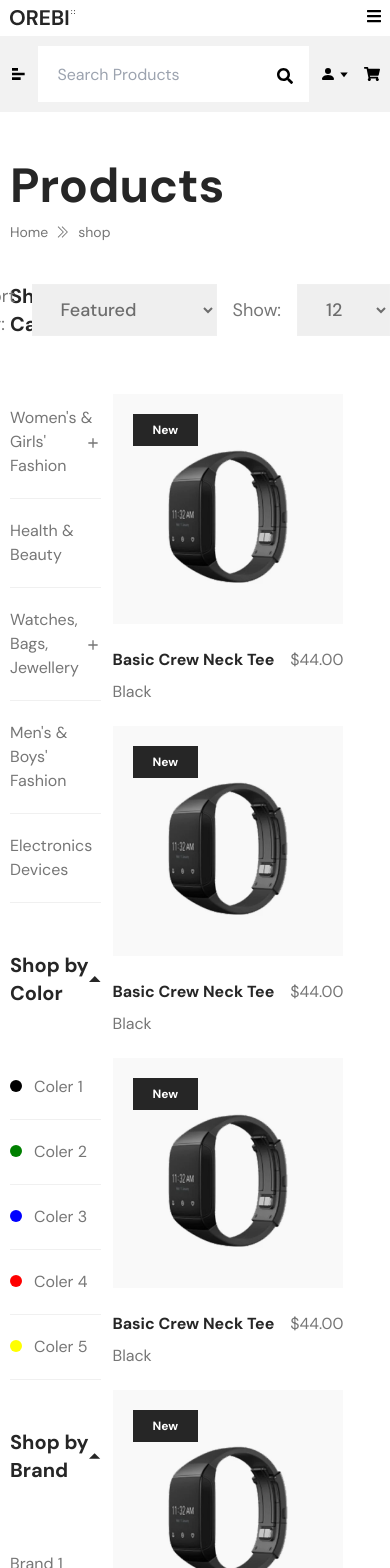
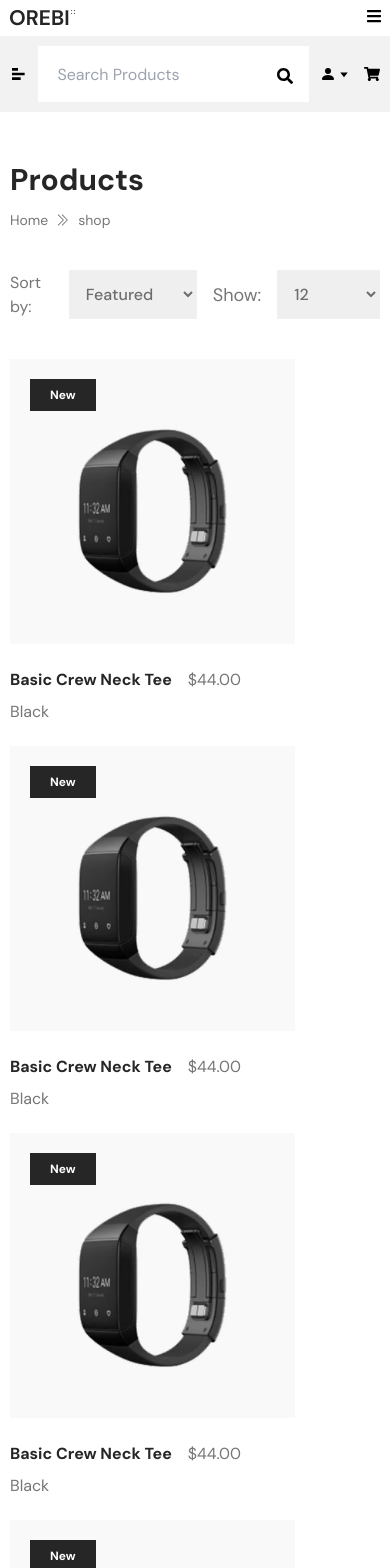
Before and after one commit to Tamim-dev/Orebi, a React (Create React App) app: page /shop in a window 390 px wide. Shown: the top 1568 px of the page. Built offline with nearby package versions, Linux system fonts and the light colour scheme.

Commit message:
responsive

```diff
--- a/src/components/Arrivals.js
+++ b/src/components/Arrivals.js
@@ -24,52 +24,34 @@ const Arrivals = () => {
         }
       },
       {
-        breakpoint: 1025,
+        breakpoint: 1023,
         settings: {
-          slidesToShow: 3,
+          slidesToShow: 2,
           slidesToScroll: 1,
           initialSlide: 2
         }
       },
       {
-        breakpoint: 880,
+        breakpoint: 610,
         settings: {
-          slidesToShow: 3,
-          slidesToScroll: 1,
-          initialSlide: 2
+          slidesToShow: 2,
+          slidesToScroll: 1
         }
       },
       {
-        breakpoint: 768,
-        settings: {
-          slidesToShow: 3,
-          slidesToScroll: 1,
-          initialSlide: 2
-        }
-      },
-      {
-        breakpoint: 734,
-        settings: {
-          slidesToShow: 3,
-          slidesToScroll: 1,
-          initialSlide: 2
-        }
-      },
-      {
-        breakpoint: 685,
-        settings: {
-          slidesToShow: 1,
-          slidesToScroll: 1,
-          initialSlide: 2
-        }
-      },
-      {
-        breakpoint: 414,
+        breakpoint: 600,
         settings: {
           slidesToShow: 1,
           slidesToScroll: 1
         }
-      }
+      },
+      {
+        breakpoint: 428,
+        settings: {
+          slidesToShow: 1,
+          slidesToScroll: 1
+        }
+      },
     ]
   };
 
--- a/src/components/layout/Leftsidebarheading.js
+++ b/src/components/layout/Leftsidebarheading.js
@@ -8,24 +8,24 @@ const Leftsidebarheading = ({ dropdown, droptilte, data }) => {
   let [showicon, setShowicon] = useState(dropdown);
 
   return (
-    <div className=" mb-12">
+    <div className="mb-5 lg:mb-12">
       {drop ? (
         <div
           onClick={() => setShowicon(!showicon)}
-          className=" mb-12 flex cursor-pointer items-center justify-between"
+          className="mb-5 lg:mb-12 flex cursor-pointer items-center justify-between"
         >
-          <h2 className=" font-dm text-xl font-bold text-cdrop ">
+          <h2 className=" font-dm md:text-xl font-bold text-cdrop ">
             {droptilte}
           </h2>
           {showicon ? (
-            <GoTriangleUp className=" font-dm text-xl font-bold text-cdrop " />
+            <GoTriangleUp className=" font-dm md:text-xl font-bold text-cdrop " />
           ) : (
-            <GoTriangleDown className=" font-dm text-xl font-bold text-cdrop " />
+            <GoTriangleDown className=" font-dm md:text-xl font-bold text-cdrop " />
           )}
         </div>
       ) : (
         <div>
-          <h2 className=" mb-12 font-dm text-xl font-bold text-cdrop">
+          <h2 className="mb-5 lg:mb-12 font-dm md:text-xl font-bold text-cdrop">
             {droptilte}
           </h2>
         </div>
--- a/src/components/layout/PageHeading.js
+++ b/src/components/layout/PageHeading.js
@@ -5,7 +5,7 @@ import {TfiAngleDoubleRight} from "react-icons/tfi"
 const PageHeading = ({ tilte }) => {
   return (
     <div className="lg:mt-24 mt-10">
-      <h1 className="font-dm text-5xl font-bold text-cdrop">{tilte}</h1>
+      <h1 className="font-dm lg:text-5xl text-3xl font-bold text-cdrop">{tilte}</h1>
       <p className="font-dm text-sm mt-3 text-cGrey flex items-center gap-x-2">
         <Link to="/">Home</Link> <TfiAngleDoubleRight/>
         {window.location.pathname.split("/")}
--- a/src/components/layout/Product.js
+++ b/src/components/layout/Product.js
@@ -8,7 +8,7 @@ import { BsFillCartFill } from "react-icons/bs";
 const Product = ({ imgsrc, badge, productName, productPrice,productColor }) => {
   return (
     <>
-      <div className="sm:flex-wrap tablet:max-tablet2:max-w-[220px] tablet:max-tablet2:max-h-[220px] ipad:max-ipad2:max-w-[320px] ipad:max-ipad2:max-h-[320px] lg:w-[376px] lg:h-[376px] xl:max-2xl:h-[300px] xl:max-2xl:w-[300px] w-[230px] h-[230px] group relative overflow-y-hidden ">
+      <div className="sm:flex-wrap xl:max-w-[380px] lg:max-ipad2:max-w-[320px] tablet:max-w-[340px] sm:max-md:max-w-[285px] lastDevice:max-w-[285px] group relative overflow-y-hidden ">
         <Image className="w-full h-full" imgsrc={imgsrc} />
         {badge && <Badge title="New" />}
         <div className="absolute lg:bottom-[-44%] bottom-[-60%] w-full bg-white p-6 duration-300 ease-in-out group-hover:bottom-0 ">
--- a/src/components/pages/Shop.js
+++ b/src/components/pages/Shop.js
@@ -13,13 +13,13 @@ const Shop = () => {
       <Container>
         <PageHeading tilte="Products" />
         <div className="mt-10 flex gap-x-3 lg:mt-24 lg:gap-x-10">
-          <div className="w-[25%]"><Leftsidebar/></div>
-          <div className="relative w-[75%]">
-            <div className="mb-14 flex items-center justify-end gap-x-4">
-              <p className="font-dm text-lg text-cGrey ">Sort by:</p>
+          <div className="w-[25%] hidden sm:block"><Leftsidebar/></div>
+          <div className="relative w-full sm:w-[75%]">
+            <div className="lg:mb-14 mb-10 flex items-center md:justify-end gap-x-4">
+              <p className="font-dm lg:text-lg text-cGrey ">Sort by:</p>
               <select
                 id="countries"
-                class="block w-60 border border-[#F0F0F0] px-6 py-3 font-dm text-lg font-medium text-[#6D6D6D] focus:border-cGrey"
+                class="block w-32 lg:w-60 border border-[#F0F0F0] lg:px-6 px-3 py-3 font-dm lg:text-lg font-medium text-[#6D6D6D] focus:border-cGrey"
               >
                 <option selected>Featured</option>
                 <option
@@ -50,13 +50,13 @@ const Shop = () => {
               <p className="font-dm text-lg text-cGrey">Show:</p>
               <select
                 id="countries"
-                class="block w-60 border border-[#F0F0F0] px-6 py-3 font-dm text-lg font-medium text-[#6D6D6D] focus:border-cGrey"
+                class="block lg:w-60 w-32 border border-[#F0F0F0] lg:px-6 px-3 py-3 font-dm lg:text-lg font-medium text-[#6D6D6D] focus:border-cGrey"
                 onChange={(e) => setProductShow(+e.target.value)}
               >
                 <option selected>12</option>
                 <option
                   value="24"
-                  className="font-dm text-lg font-medium text-[#6D6D6D]"
+                  className="font-dm lg:text-lg font-medium text-[#6D6D6D]"
                 >
                   24
                 </option>
```
